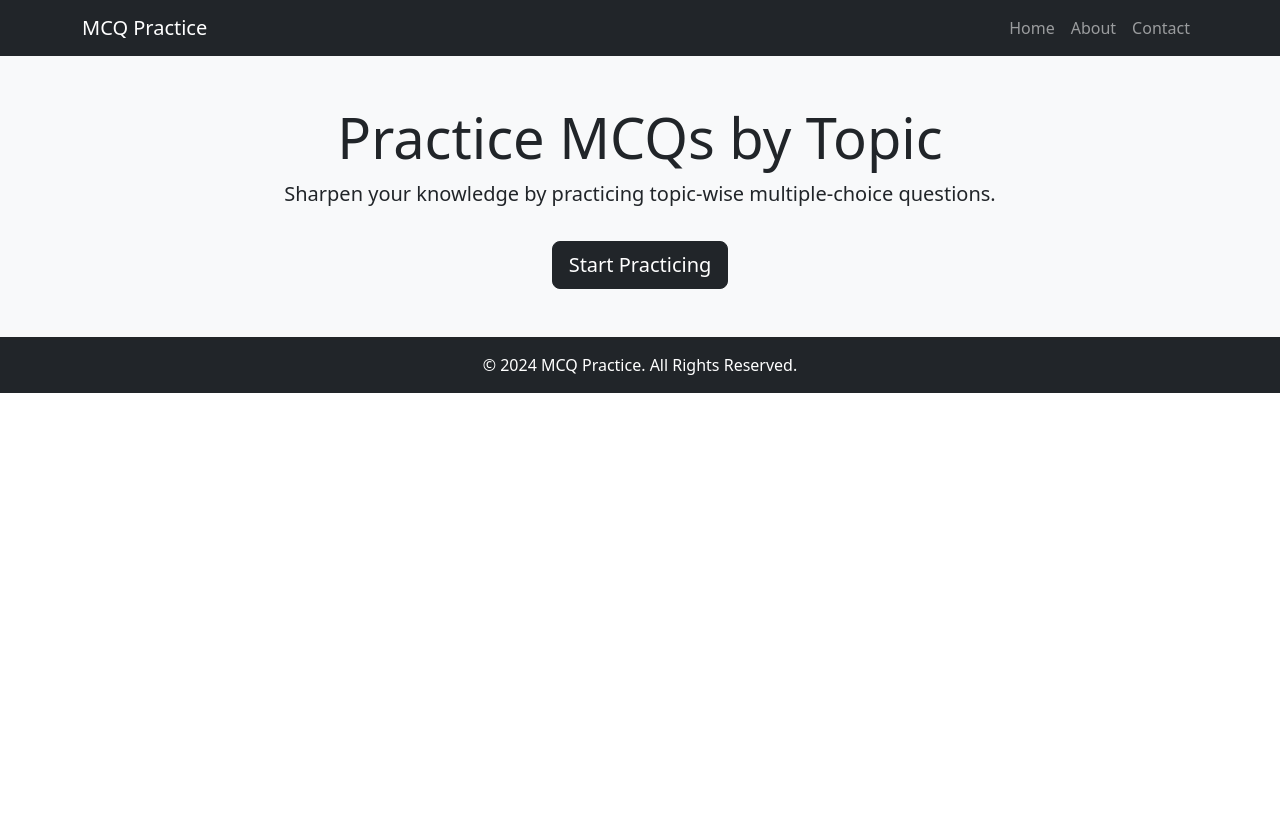
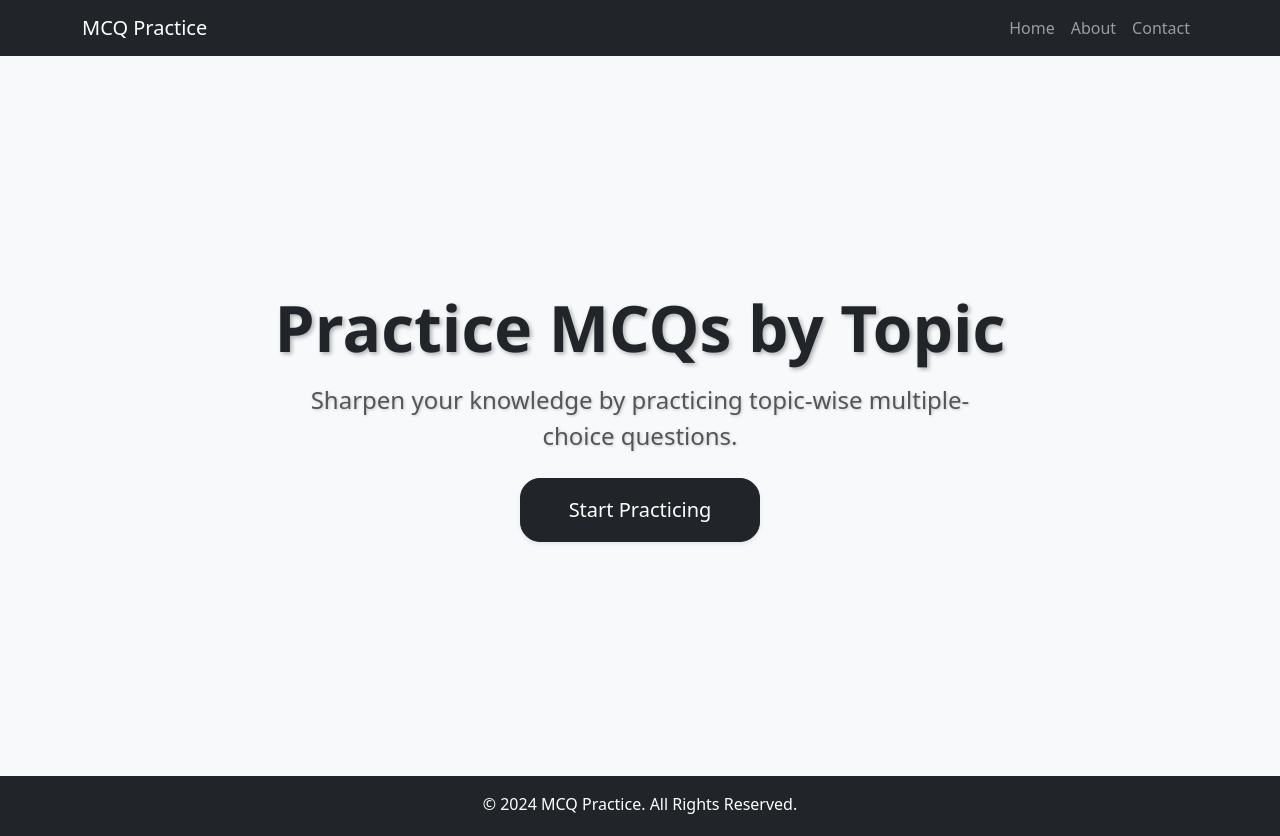
Before and after one commit to princeku1456/mcq-practice-website, a plain HTML site: page index.html in a window 1280 px wide. Before the commit the page ends 800 px from the top, so only its background shows below. Drawn offline with nearby package versions, Linux system fonts and the light colour scheme.

Commit message:
Update index.html

```diff
--- a/index.html
+++ b/index.html
@@ -6,6 +6,9 @@
     <title>Practice MCQs by Topic</title>
     <link href="https://cdn.jsdelivr.net/npm/bootstrap@5.3.0/dist/css/bootstrap.min.css" rel="stylesheet">
     <style>
+
+
+
         .topic-card {
             transition: transform 0.3s ease;
             cursor: pointer;
@@ -87,16 +90,22 @@
     </nav>
 
     <!-- Hero Section -->
-    <section id="hero-section" class="hero bg-light text-center py-5">
+    <section id="hero-section" class="hero bg-light text-center justify-content-center align-items-center" style="min-height:90vh; display: grid; place-items: center;">
         <div class="container">
-            <h1 class="display-4">Practice MCQs by Topic</h1>
-            <p class="lead">Sharpen your knowledge by practicing topic-wise multiple-choice questions.</p>
-            <a href="#" class="btn btn-dark btn-lg mt-3" onclick="showSubjects()">Start Practicing</a>
+            <h1 class="display-3 fw-bold mb-3" style="font-family: 'Segoe UI', Tahoma, Geneva, Verdana, sans-serif; text-shadow: 2px 2px 4px rgba(0,0,0,0.3);">
+                Practice MCQs by Topic
+            </h1>
+            <p class="lead fs-4 mb-4" style="max-width: 700px; margin-left: auto; margin-right: auto; color: #555; text-shadow: 1px 1px 3px rgba(0,0,0,0.2);">
+                Sharpen your knowledge by practicing topic-wise multiple-choice questions.
+            </p>
+            <a href="#" class="btn btn-dark btn-lg px-5 py-3 shadow-sm" onclick="showSubjects()"  style="border-radius: 20px; transition: background-color 0.3s ease;">
+                Start Practicing
+            </a>
         </div>
     </section>
 
     <!-- Subjects Section (Main Topics like History, Geography, etc.) -->
-    <section id="subjects-section" class="topics py-5" style="display: none;">
+    <section id="subjects-section" class="topics py-5" style="display: none; min-height:90vh;">
         <div class="container">
             <button class="btn btn-secondary back-btn" onclick="showHome()">← Back to Home</button>
             <h2 class="text-center mb-5">Choose a Subject</h2>
@@ -107,7 +116,7 @@
     </section>
 
     <!-- Topics Section (Sub-topics like Ancient, Medieval, Modern) -->
-    <section id="topics-section" class="chapters py-5" style="display: none;">
+    <section id="topics-section" class="chapters py-5" style="display: none; min-height:90vh;">
         <div class="container">
             <button class="btn btn-secondary back-btn" onclick="showSubjects()">← Back to Subjects</button>
             <h2 class="text-center mb-5" id="topics-title">Choose a Topic</h2>
@@ -118,7 +127,7 @@
     </section>
 
     <!-- Chapters Section -->
-    <section id="chapters-section" class="chapters py-5" style="display: none;">
+    <section id="chapters-section" class="chapters py-5" style="display: none; min-height:90vh;">
         <div class="container">
             <button class="btn btn-secondary back-btn" onclick="goBackToTopics()">← Back to Topics</button>
             <h2 class="text-center mb-5" id="chapters-title">Choose a Chapter</h2>
@@ -139,7 +148,7 @@
     </section>
 
     <!-- Footer -->
-    <footer class="bg-dark text-white text-center py-3">
+    <footer class="bg-dark text-white text-center py-3" style="height: 60px;">
         <p class="mb-0">© 2024 MCQ Practice. All Rights Reserved.</p>
     </footer>
 
```
